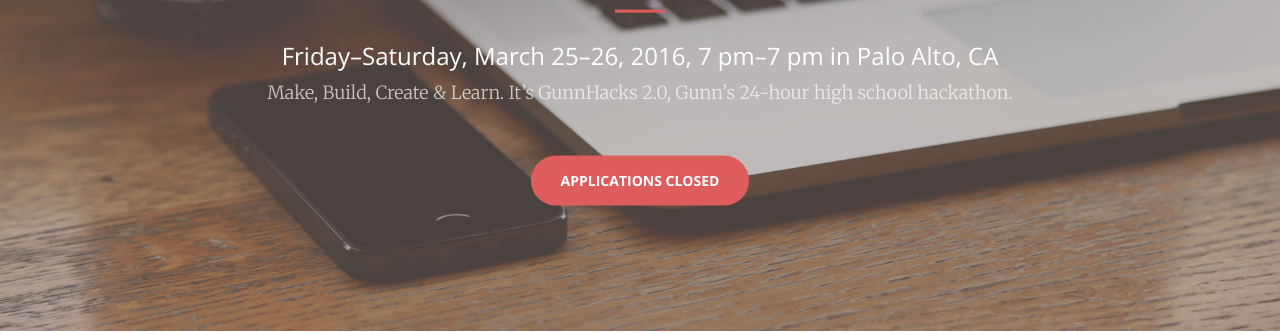
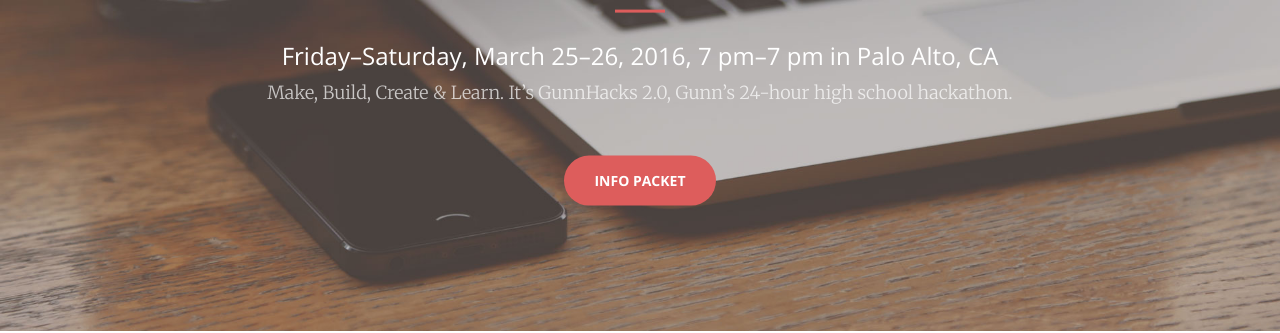
Before and after one commit to GunnHacks/GunnHacksII, a plain HTML site: page index.html in a window 1280 px wide. Shown: the part 469-802 px from the top of the page. Drawn offline with nearby package versions, Linux system fonts and the light colour scheme; some packages are replaced by stand-ins of ours.

Commit message:
Info packet to homepage

```diff
--- a/index.html
+++ b/index.html
@@ -63,7 +63,7 @@
           <hr>
           <h3>Friday&ndash;Saturday, March 25&ndash;26, 2016, 7 pm&ndash;7 pm in Palo Alto, CA</h3>
           <p>Make, Build, Create &amp; Learn. It&rsquo;s GunnHacks 2.0, Gunn&rsquo;s <nobr>24-hour</nobr> high school hackathon.</p>
-          <a disabled class="btn btn-primary btn-xl">Applications Closed</a>
+          <a href="info.pdf" class="btn btn-primary btn-xl">Info Packet</a>
         </div>
       </div>
     </header>
```
